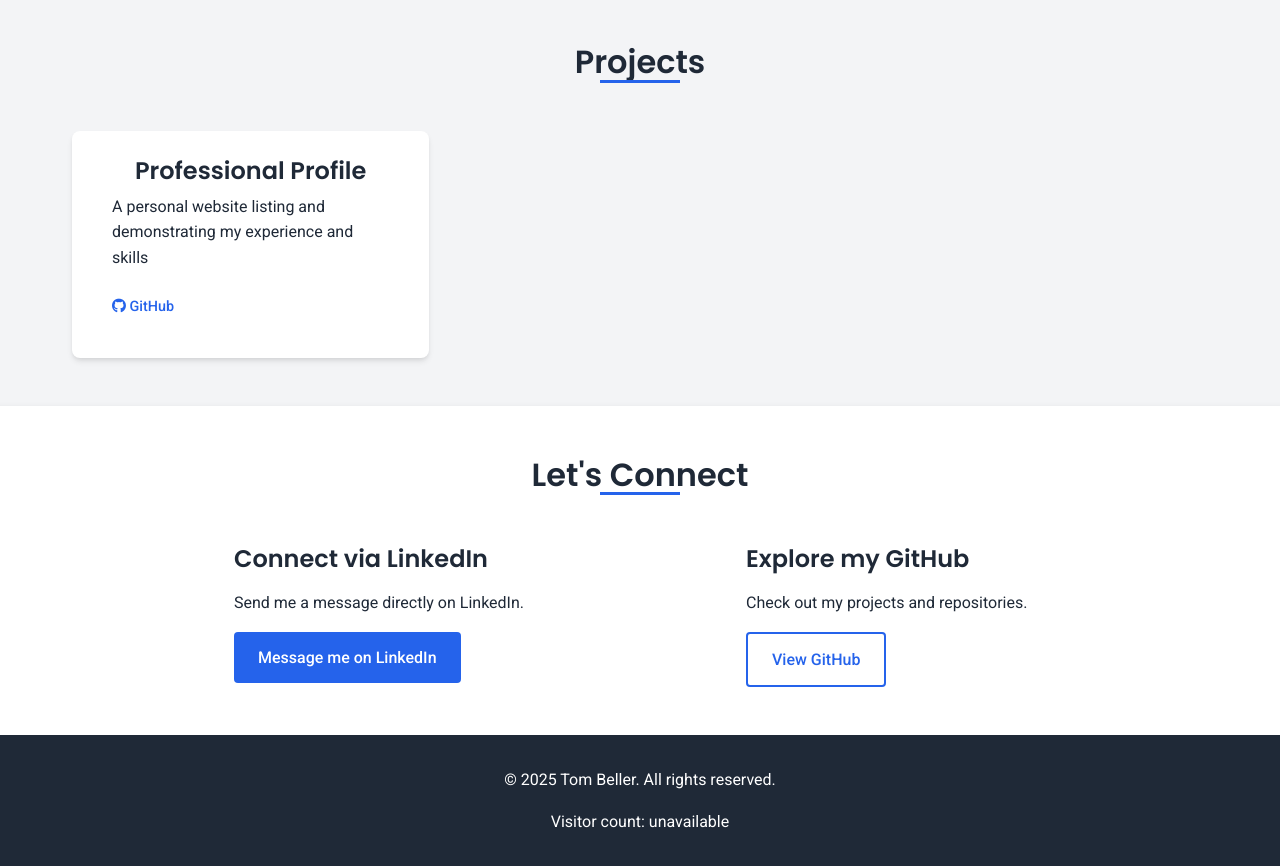
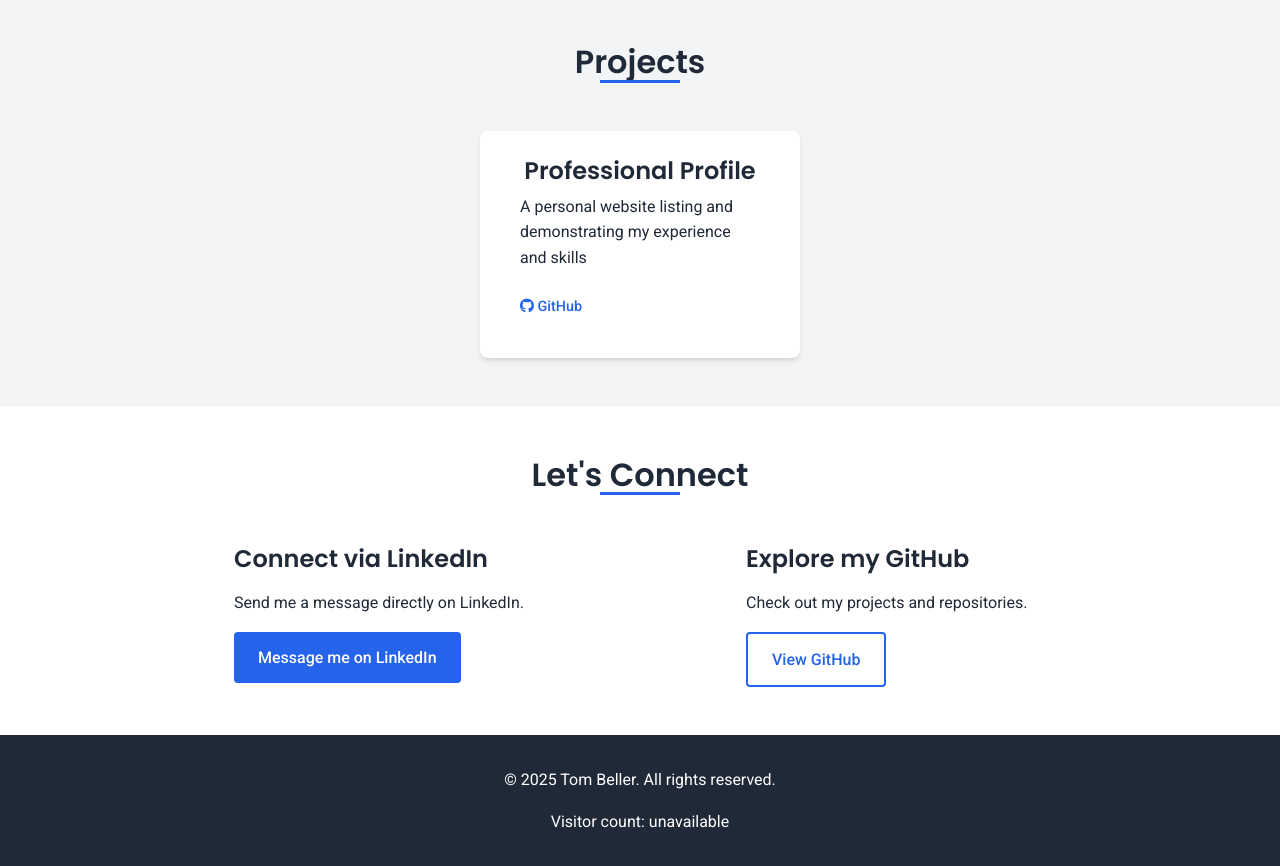
Before and after one commit to tbeller/tb-info, a plain HTML site: page src/web/index.html in a window 1280 px wide. Shown: the part 5680-6546 px from the top of the page. Drawn offline with Linux system fonts and the light colour scheme; no server answers.

Commit message:
Center project cards

```diff
--- a/src/web/styles.css
+++ b/src/web/styles.css
@@ -507,12 +507,15 @@ nav {
    PROJECTS SECTION
 ============================================== */
 .project-grid {
-    display: grid;
-    grid-template-columns: repeat(auto-fill, minmax(300px, 1fr));
-    gap: 2rem;
+    /* use flex so items can be centered when there are fewer cards */
+    display: flex;
+    flex-wrap: wrap;
+    justify-content: center;
+    gap: 1.5rem;
     margin-top: 2rem;
 }
 .project-card {
+    flex: 0 1 320px; /* don't grow, can shrink, base width ~320px */
     background-color: var(--background-color);
     border-radius: 8px;
     overflow: hidden;
```
